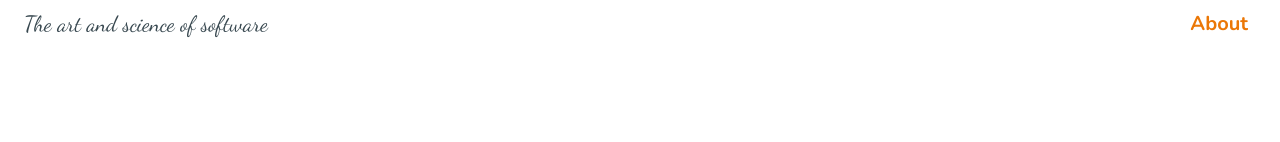
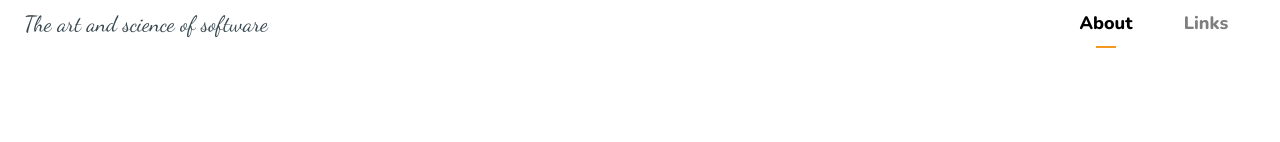
Before and after one commit to GianLorenzetto/zendibbler-react, a React (Create React App) app: page / in a window 1280 px wide. Shown: the top 142 px of the page. Built offline with nearby package versions, Linux system fonts and the light colour scheme.

Commit message:
Refactor Navbar to use Tabs

```diff
--- a/package.json
+++ b/package.json
@@ -7,10 +7,12 @@
     "@fortawesome/free-solid-svg-icons": "^5.13.0",
     "@material-ui/core": "^4.9.7",
     "@material-ui/icons": "^4.9.1",
+    "@types/styled-components": "^5.1.0",
     "react": "^16.13.0",
     "react-dom": "^16.13.0",
     "react-router-dom": "^5.1.2",
     "react-scripts": "3.4.0",
+    "styled-components": "^5.1.0",
     "typeface-dancing-script": "^1.1.4",
     "typeface-nunito": "^1.1.3"
   },
--- a/src/components/NavBar.tsx
+++ b/src/components/NavBar.tsx
@@ -3,17 +3,8 @@ import { createStyles, makeStyles, Theme } from "@material-ui/core/styles";
 import AppBar from "@material-ui/core/AppBar";
 import Toolbar from "@material-ui/core/Toolbar";
 import Typography from "@material-ui/core/Typography";
-import IconButton from "@material-ui/core/IconButton";
-import MenuIcon from "@material-ui/icons/Menu";
-import {
-  faMedium,
-  faLinkedin,
-  faGithub,
-  faTwitter,
-} from "@fortawesome/free-brands-svg-icons";
-import { FontAwesomeIcon } from "@fortawesome/react-fontawesome";
-import { start } from "repl";
-import { Button, Grid } from "@material-ui/core";
+import styled from "styled-components";
+import { Tabs, withStyles, Tab } from "@material-ui/core";
 
 const useStyles = makeStyles((theme: Theme) =>
   createStyles({
@@ -40,6 +31,21 @@ const useStyles = makeStyles((theme: Theme) =>
       fontSize: 20,
       fontWeight: 700,
     },
+    tabs: {
+      indicator: {
+        display: "flex",
+        justifyContent: "center",
+        backgroundColor: "transparent",
+        "& > div": {
+          maxWidth: 40,
+          width: "100%",
+          backgroundColor: "#635ee7",
+        },
+      },
+    },
+    tab: {
+      textTransform: "none",
+    },
     title: {
       flexGrow: 1,
       fontFamily: "Dancing Script",
@@ -49,8 +55,48 @@ const useStyles = makeStyles((theme: Theme) =>
   })
 );
 
+interface StyledTabsProps {
+  value: number;
+  onChange: (event: React.ChangeEvent<{}>, newValue: number) => void;
+}
+
+const StyledTabs = withStyles({
+  indicator: {
+    display: "flex",
+    justifyContent: "center",
+    backgroundColor: "transparent",
+    "& > div": {
+      maxWidth: 20,
+      width: "75%",
+      backgroundColor: "#f39921",
+    },
+  },
+})((props: StyledTabsProps) => (
+  <Tabs {...props} TabIndicatorProps={{ children: <div /> }} />
+));
+
+const ResponsiveTab = styled(Tab)`
+  min-width: 100px;
+  max-width: 120px;
+  text-transform: none;
+  font-weight: 800;
+  font-size: 18px;
+`;
+
+function a11yProps(index: any) {
+  return {
+    id: `simple-tab-${index}`,
+    "aria-controls": `simple-tabpanel-${index}`,
+  };
+}
+
 const NavBar = () => {
   const classes = useStyles();
+  const [value, setValue] = React.useState(0);
+
+  const handleChange = (event: React.ChangeEvent<{}>, newValue: number) => {
+    setValue(newValue);
+  };
 
   return (
     <div className={classes.root}>
@@ -60,33 +106,10 @@ const NavBar = () => {
             The art and science of software
           </Typography>
 
-          <Button variant="text" className={classes.button}>
-            <Typography
-              className={classes.activeButton}
-              variant="body1"
-              color="primary"
-            >
-              About
-            </Typography>
-          </Button>
-          {/* <Button variant="text" className={classes.button}>
-            <Typography
-              className={classes.buttonText}
-              variant="body1"
-              color="primary"
-            >
-              Blog
-            </Typography>
-          </Button>
-          <Button variant="text" className={classes.button}>
-            <Typography
-              className={classes.buttonText}
-              variant="body1"
-              color="primary"
-            >
-              Resources
-            </Typography>
-          </Button> */}
+          <StyledTabs value={value} onChange={handleChange}>
+            <ResponsiveTab label="About" {...a11yProps(0)} />
+            <ResponsiveTab label="Links" {...a11yProps(1)} disabled />
+          </StyledTabs>
         </Toolbar>
       </AppBar>
     </div>
```
Also changed, not shown: 1 other file (tests, documents, lock files or other folders).
